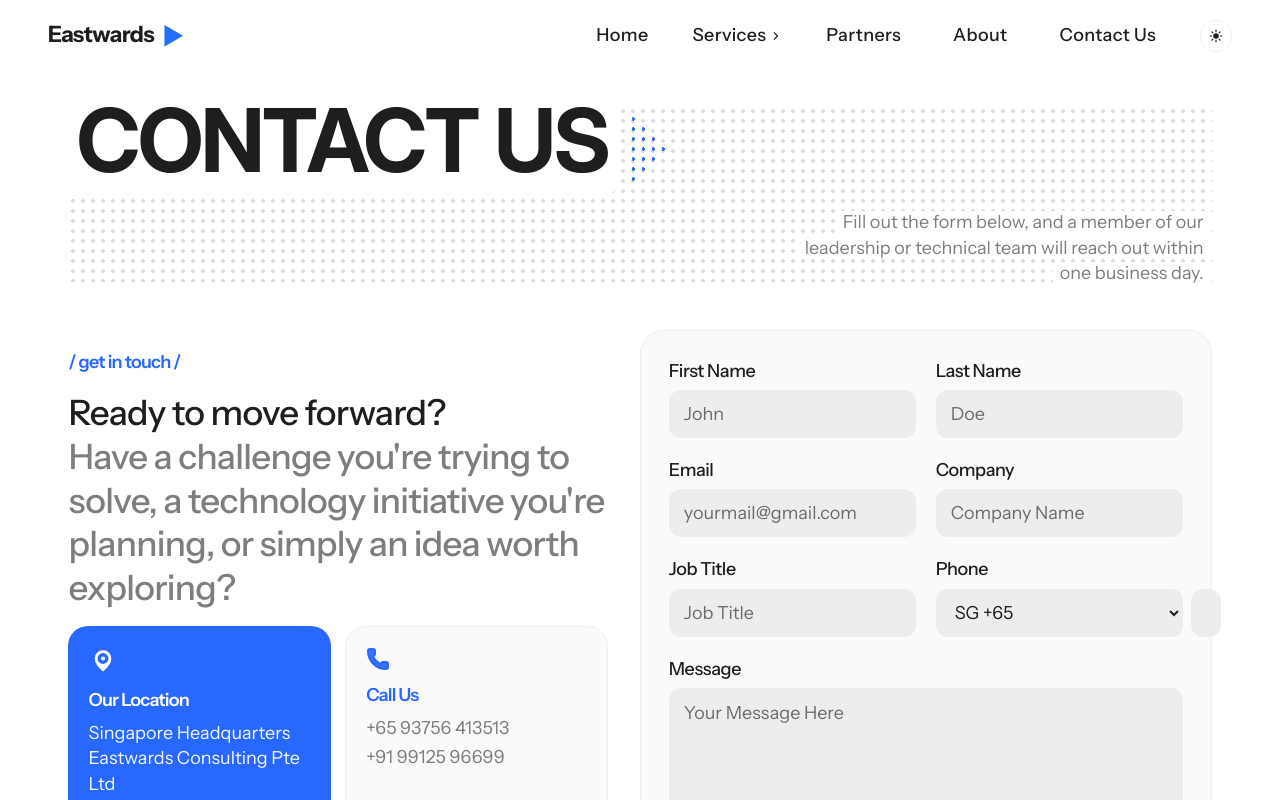
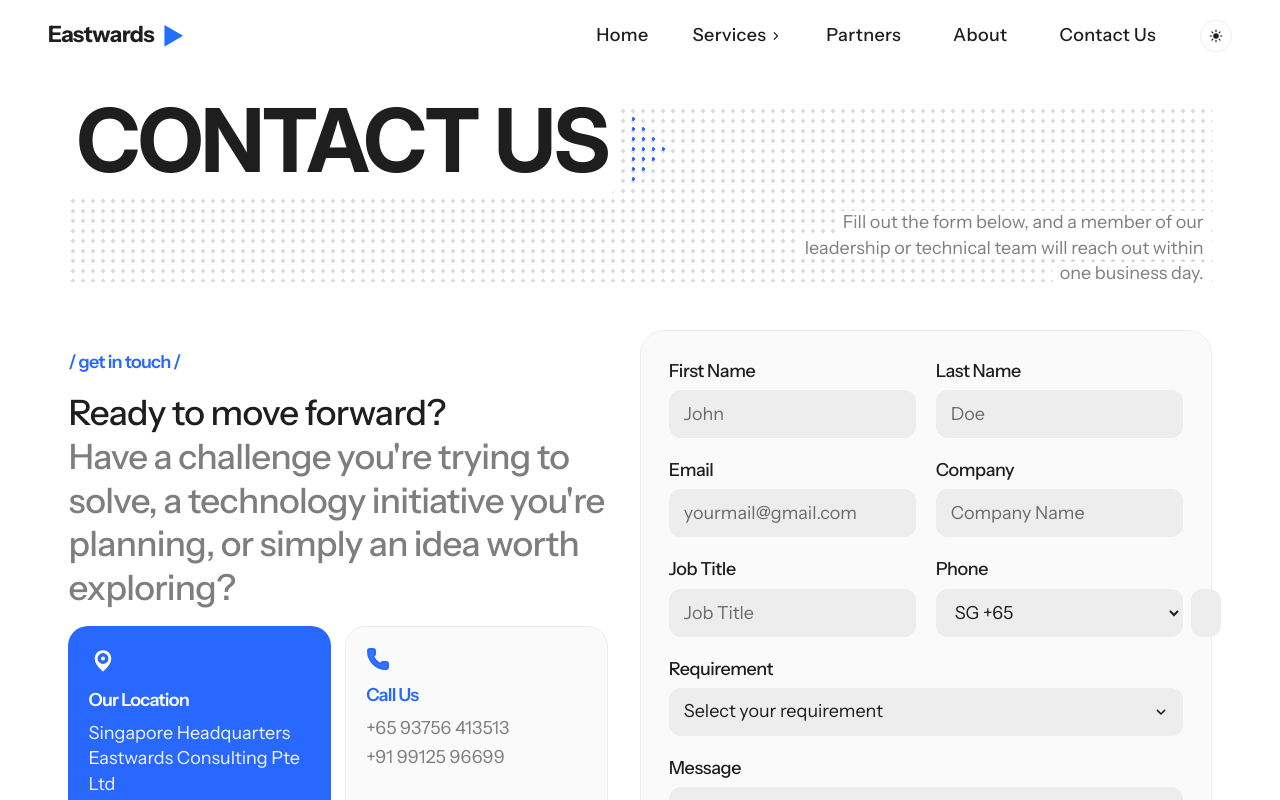
Before and after one commit to wajiha-kulsum/eastwards, a Next.js app: page /contact in a window 1280 px wide. Shown: the top 800 px of the page. Built offline with nearby package versions, Linux system fonts and the light colour scheme.

Commit message:
Add the requirement select to the contact form

```diff
--- a/components/contact/ContactPage.tsx
+++ b/components/contact/ContactPage.tsx
@@ -250,6 +250,44 @@ export function ContactPage() {
             </div>
 
             <div className="sm:col-span-2">
+              <label htmlFor="requirement" className={LABEL_CLASS}>
+                Requirement
+              </label>
+              <div className="relative">
+                <select
+                  id="requirement"
+                  name="requirement"
+                  required
+                  defaultValue=""
+                  className={`${FIELD_CLASS} h-12 w-full appearance-none pr-10`}
+                >
+                  <option value="" disabled>
+                    Select your requirement
+                  </option>
+                  {contact.form.requirements.map((requirement) => (
+                    <option key={requirement} value={requirement}>
+                      {requirement}
+                    </option>
+                  ))}
+                </select>
+                <svg
+                  aria-hidden="true"
+                  viewBox="0 0 20 20"
+                  fill="none"
+                  className="pointer-events-none absolute right-3.5 top-1/2 h-4 w-4 -translate-y-1/2 text-ink"
+                >
+                  <path
+                    d="M5.5 8l4.5 4.5L14.5 8"
+                    stroke="currentColor"
+                    strokeWidth="2"
+                    strokeLinecap="round"
+                    strokeLinejoin="round"
+                  />
+                </svg>
+              </div>
+            </div>
+
+            <div className="sm:col-span-2">
               <label htmlFor="message" className={LABEL_CLASS}>
                 Message
               </label>
```
